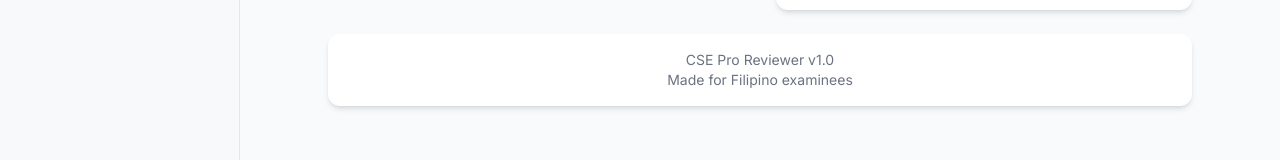
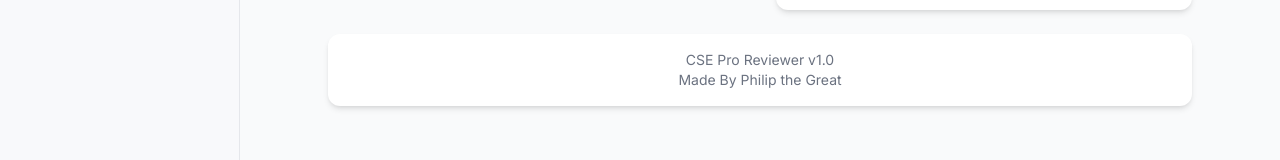
Before and after one commit to pnhbabagonio/cse-reviewer, a React (Vite) app: page /settings in a window 1280 px wide. Shown: the part 407-567 px from the top of the page. Built offline with nearby package versions, Linux system fonts and the light colour scheme; the HTML template or start-up script is replaced by a standard one.

Commit message:
add my signature name

```diff
--- a/src/pages/Settings.jsx
+++ b/src/pages/Settings.jsx
@@ -105,7 +105,7 @@ export default function Settings() {
 
       <div className="card text-center text-sm text-gray-500">
         <p>CSE Pro Reviewer v1.0</p>
-        <p>Made for Filipino examinees</p>
+        <p>Made By Philip the Great</p>
       </div>
 
       <Modal isOpen={showResetModal} onClose={() => setShowResetModal(false)} title="Reset Progress">
```
